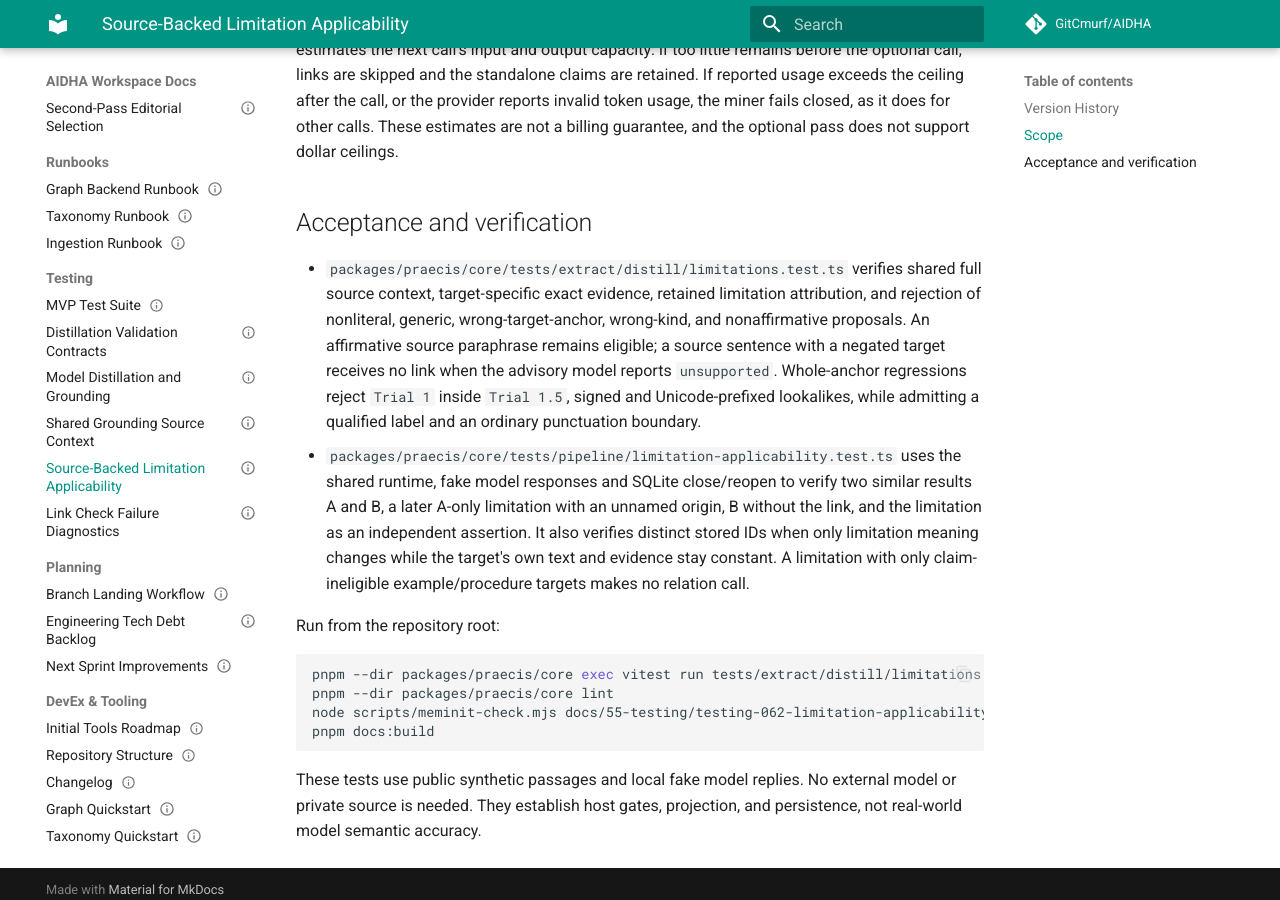
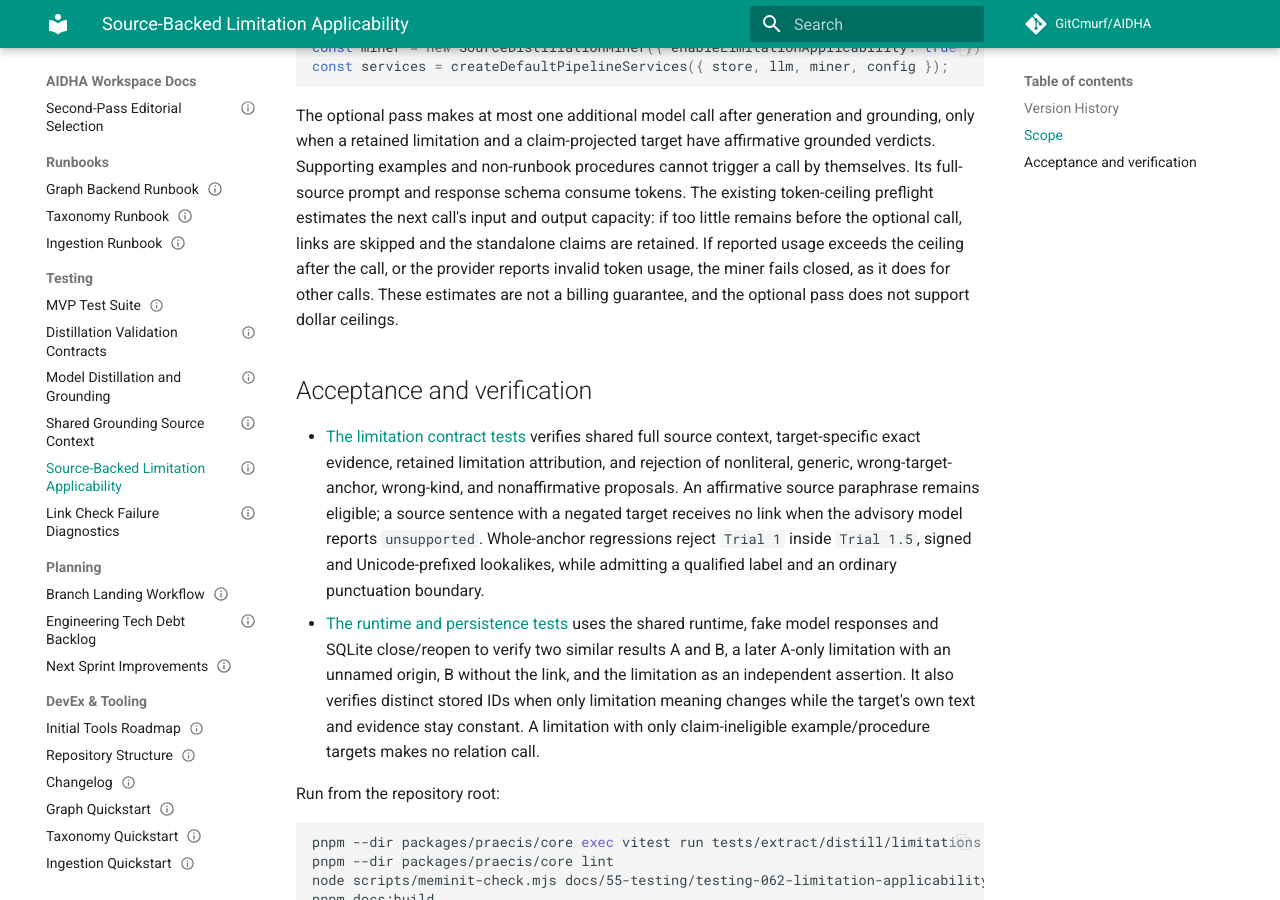
Before and after one commit to GitCmurf/AIDHA, an MkDocs documentation site: the page built from docs/55-testing/testing-062-limitation-applicability.md, in a window 1280 px wide and 900 px high, scrolled down 1708 px. Built offline with MkDocs 1.6.1 and Material for MkDocs 9.7.7, drawn with Linux system fonts in a browser that asks for light colours; comment, search, counter and statistics services are not loaded; the version menu is left out; some of the changed text lies outside the part shown.

Commit message:
docs(distill): link the limitation guard regressions

```diff
--- a/docs/01-indices/catalog.json
+++ b/docs/01-indices/catalog.json
@@ -340,7 +340,7 @@
       "document_id": "AIDHA-TESTING-062",
       "owner": "Engineering",
       "status": "Draft",
-      "version": "0.3",
+      "version": "0.4",
       "last_updated": "2026-10-17",
       "title": "Source-Backed Limitation Applicability",
       "type": "TESTING",
--- a/docs/55-testing/testing-062-limitation-applicability.md
+++ b/docs/55-testing/testing-062-limitation-applicability.md
@@ -27,6 +27,7 @@
 | 0.1 | 2026-10-17 | Codex | Specify opt-in source-backed links and storage regressions. | — | Draft | AIDHA-PLAN-015 |
 | 0.2 | 2026-10-17 | Codex | Clarify hosted-review cleanup and retain the tested relation contract. | — | Draft | PR 42 |
 | 0.3 | 2026-10-17 | Codex | Guard whole target labels and skip calls without claim-projected endpoints. | — | Draft | PR 42 |
+| 0.4 | 2026-10-17 | Codex | Link acceptance criteria to the reviewed regression files. | — | Draft | PR 42 |
 
 ## Scope
 
@@ -70,19 +71,22 @@
 
 ## Acceptance and verification
 
-- `packages/praecis/core/tests/extract/distill/limitations.test.ts` verifies shared full source
+- [The limitation contract tests][limitation-contract-tests] verifies shared full source
   context, target-specific exact evidence, retained limitation attribution, and rejection of
   nonliteral, generic, wrong-target-anchor, wrong-kind, and nonaffirmative proposals. An
   affirmative source paraphrase remains eligible; a source sentence with a negated target
   receives no link when the advisory model reports `unsupported`. Whole-anchor regressions reject
   `Trial 1` inside `Trial 1.5`, signed and Unicode-prefixed lookalikes, while admitting a qualified
   label and an ordinary punctuation boundary.
-- `packages/praecis/core/tests/pipeline/limitation-applicability.test.ts` uses the shared runtime,
+- [The runtime and persistence tests][limitation-runtime-tests] uses the shared runtime,
   fake model responses and SQLite close/reopen to verify two similar results A and B, a later
   A-only limitation with an unnamed origin, B without the link, and the limitation as an
   independent assertion. It also verifies distinct stored IDs when only limitation meaning
   changes while the target's own text and evidence stay constant. A limitation with only
   claim-ineligible example/procedure targets makes no relation call.
+
+[limitation-contract-tests]: https://github.com/GitCmurf/AIDHA/blob/4a0c47fd0c9ecfba0f578518b381a94820472b19/packages/praecis/core/tests/extract/distill/limitations.test.ts
+[limitation-runtime-tests]: https://github.com/GitCmurf/AIDHA/blob/4a0c47fd0c9ecfba0f578518b381a94820472b19/packages/praecis/core/tests/pipeline/limitation-applicability.test.ts
 
 Run from the repository root:
 
```
Also changed, not shown: other parts of docs/55-testing/testing-062-limitation-applicability.md (+2 -2 lines).
